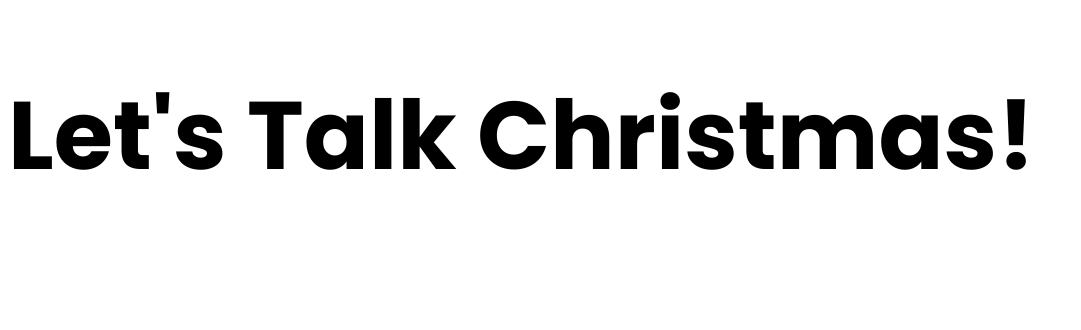
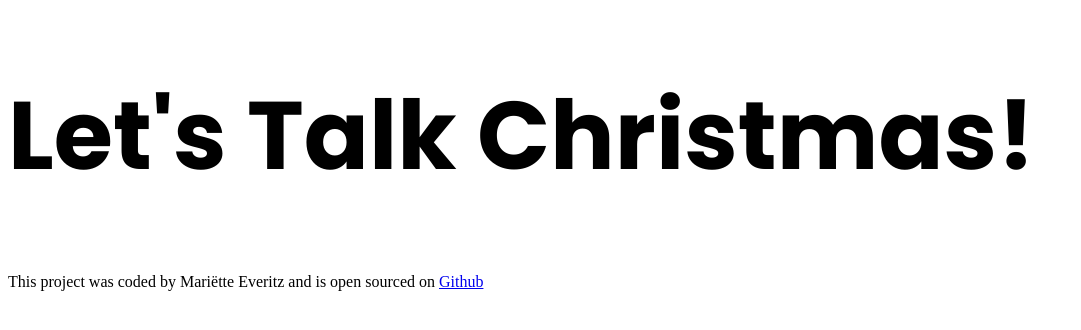
Before and after one commit to Marietje86/Christmas---Holiday--Project, a plain HTML site: page index.html in a window 1280 px wide. Shown: the whole page, without its empty margins (0-1081 px from the left). Drawn offline with Linux system fonts and the light colour scheme.

Commit message:
Added link to Github repository

```diff
--- a/index.html
+++ b/index.html
@@ -15,5 +15,10 @@ rel="stylesheet">
 </head>
 <body>
     <h1> Let's Talk Christmas!</h1>
+
+    <footer>
+        This project was coded by Mariëtte Everitz and is open sourced on <a href="https://github.com/Marietje86/Christmas---Holiday--Project"
+        target="_blank">Github</a>
+    </footer>
 </body>
 </html>
```
